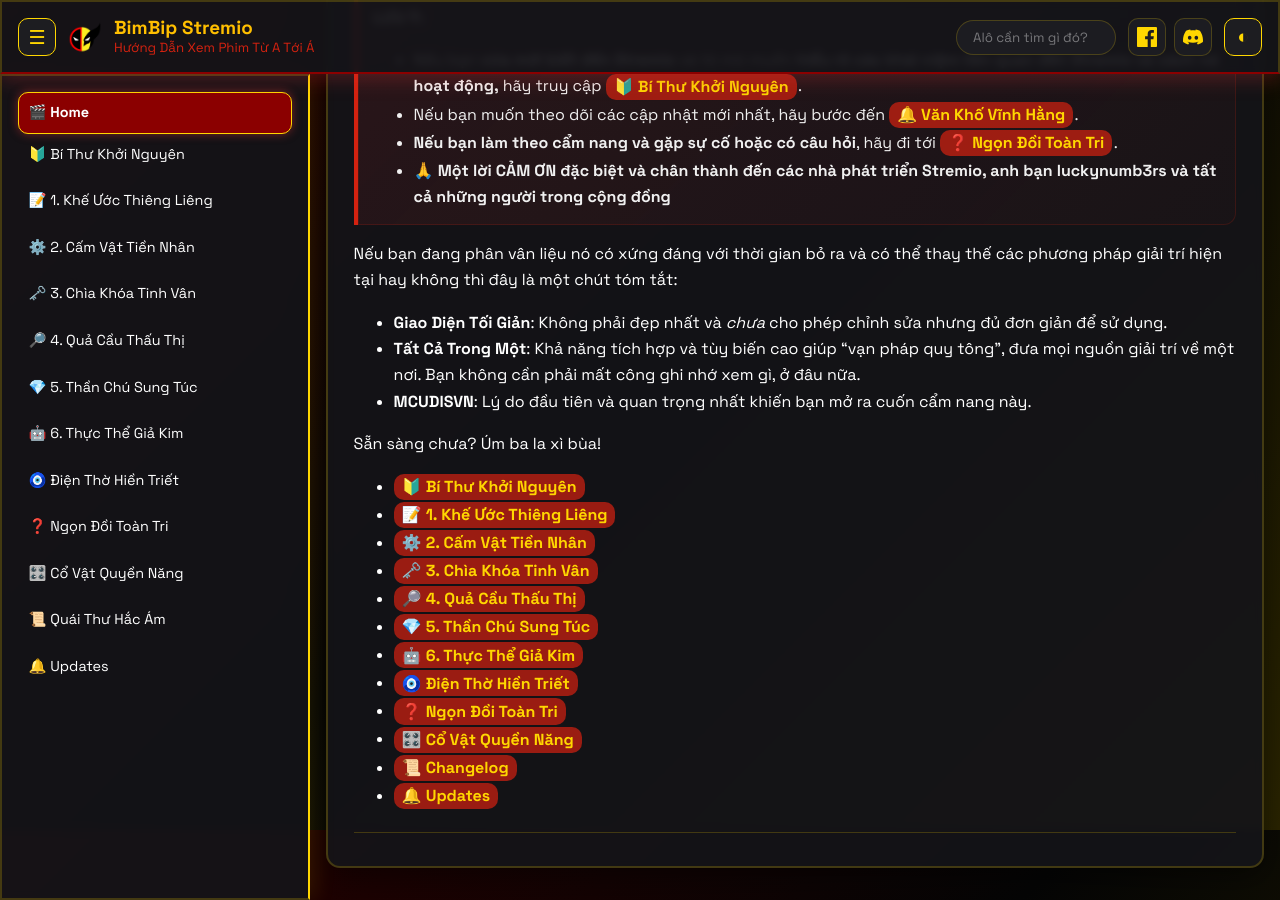
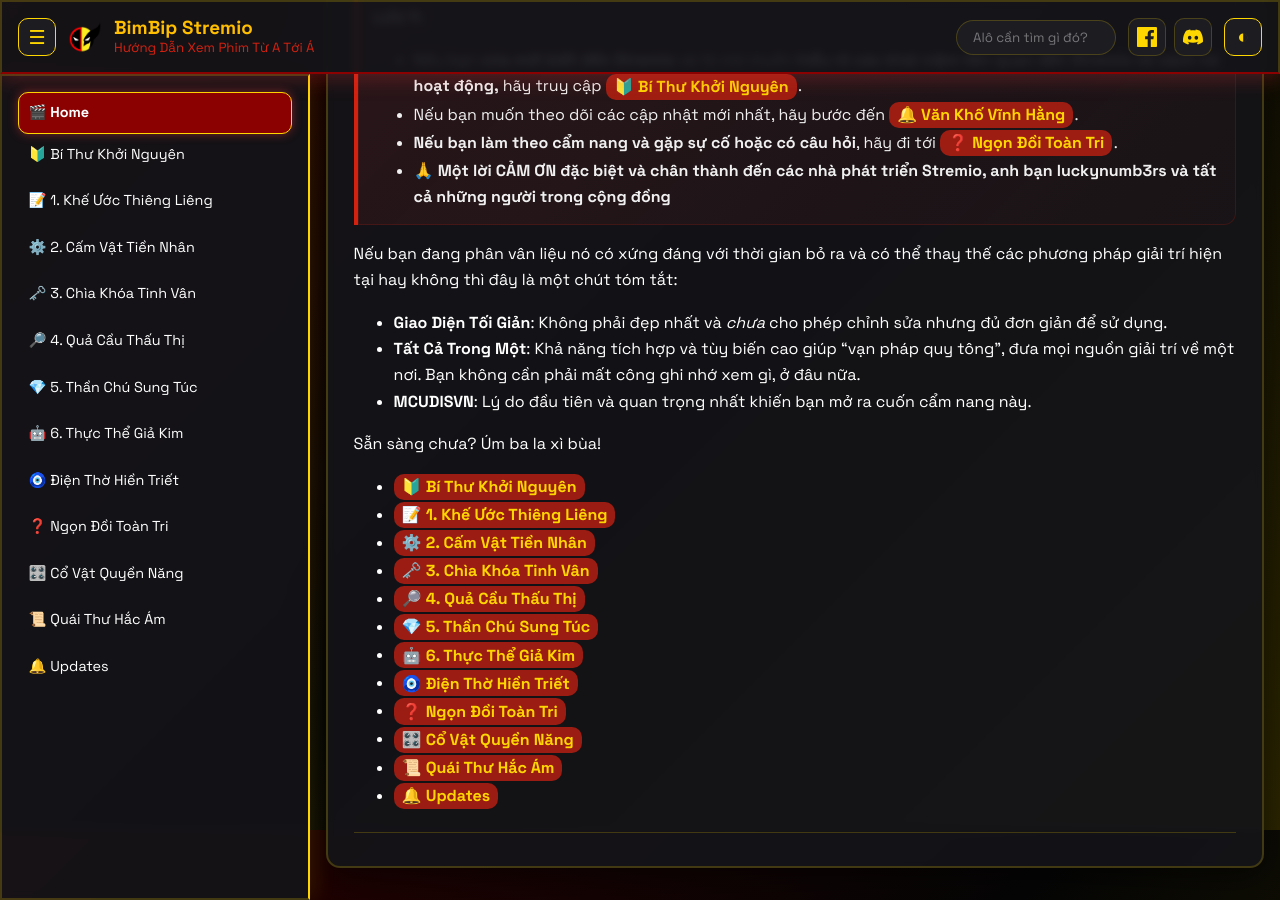
Before and after one commit to bimbipsubteam/bimbip-stremio, a Jekyll site: the page built from docs/index.md, in a window 1280 px wide and 900 px high, scrolled down 970 px. Built offline with Jekyll 4.4.1, drawn with Linux system fonts in a browser that asks for light colours.

Commit message:
chore: auto-sync homepage outputs

```diff
--- a/docs/index.md
+++ b/docs/index.md
@@ -36,5 +36,5 @@ Sẵn sàng chưa? Úm ba la xì bùa!
 - [🧿 Điện Thờ Hiền Triết](guide/7-Additional-Stuff.md)
 - [❓ Ngọn Đồi Toàn Tri](guide/8-Configuration-QA.md)
 - [🎛️ Cổ Vật Quyền Năng](guide/AIOManager-Setup.md)
-- [📜 Changelog](guide/Changelog.md)
+- [📜 Quái Thư Hắc Ám](guide/Changelog.md)
 - [🔔 Updates](guide/Updates.md)
```
Also changed, not shown: README.md.
